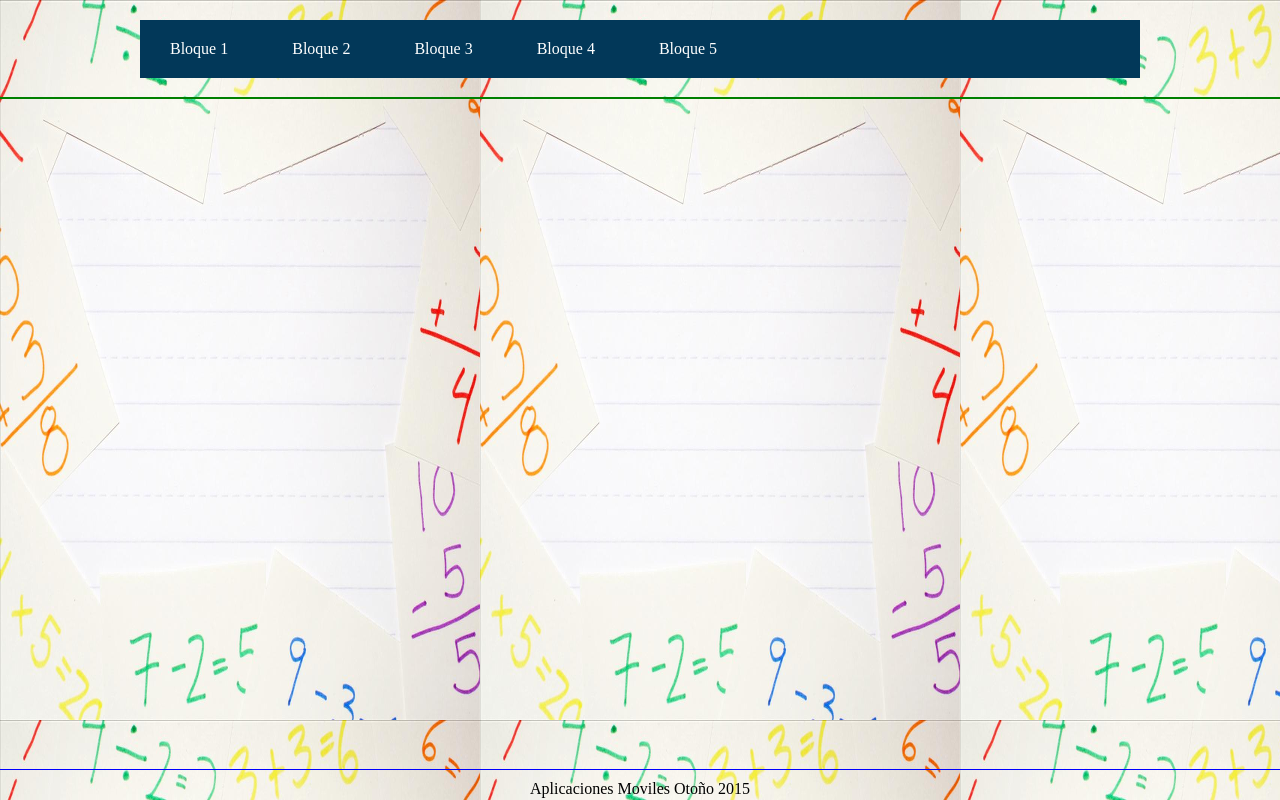
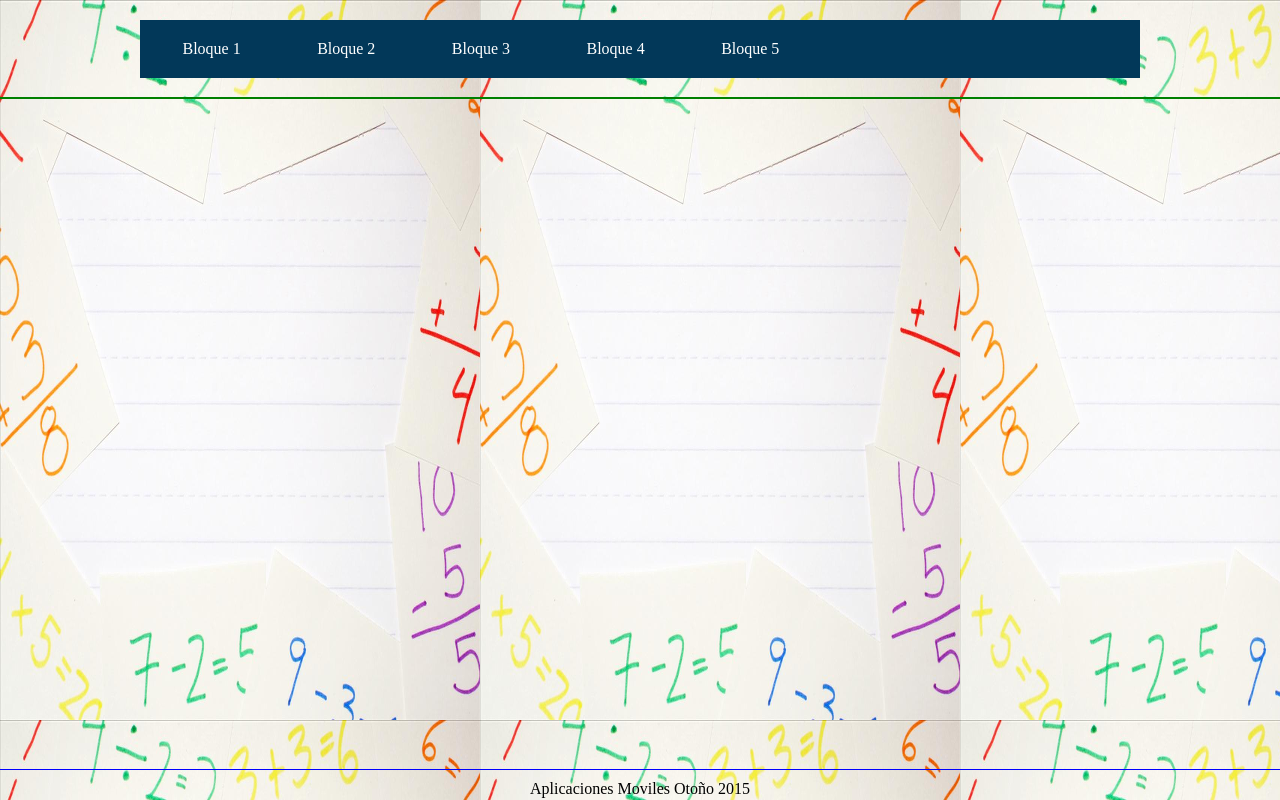
Before and after one commit to Zowrer/MateApp1, a plain HTML site: page src/menu.html in a window 1280 px wide. Drawn offline with Linux system fonts and the light colour scheme.

Commit message:
enlazado de fonts

```diff
--- a/src/menu.html
+++ b/src/menu.html
@@ -9,6 +9,7 @@
         <meta http-equiv="Pragma" content="no-cache">
 
         <link rel="stylesheet" href="../css/style.css">
+        <link rel="stylesheet" href="../css/fonts.css">
         <link rel="shortcut icon" href="../img/icons/icon16.png" rel="stylesheet" media="all"/>
 
         <script type="text/javascript" src="../js/jquery-2.1.4.js"></script>
```
